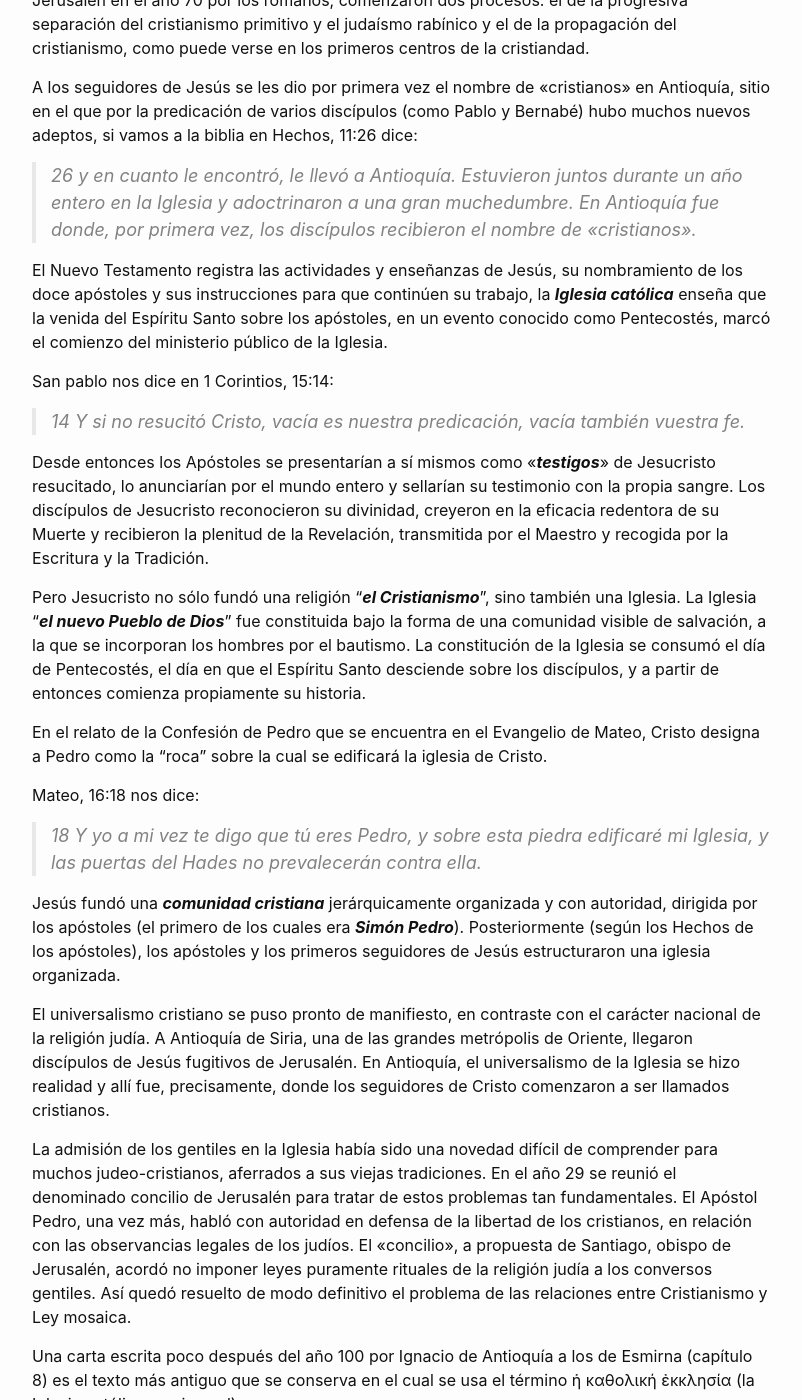
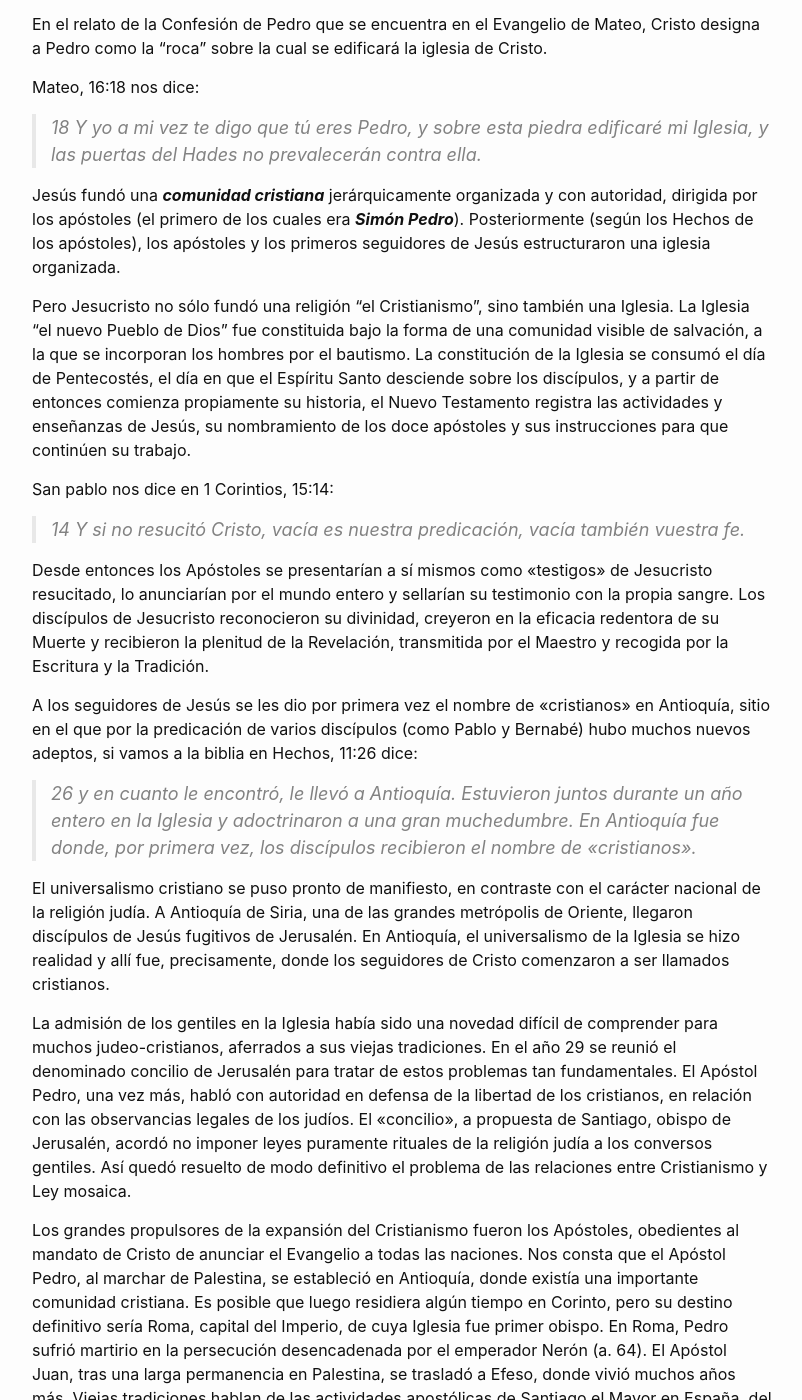
Before and after one commit to dylanmeca/dylanmeca.github.io, a Jekyll site: the page built from _posts/2021-08-10-La-historia-de-la-iglesia-catolica.md, in a window 1280 px wide and 1400 px high, scrolled down 546 px. Shown: the whole window, without its empty margins (238-1040 px from the left). Built offline with Jekyll 4.4.1, drawn with Linux system fonts in a browser that asks for light colours; a script that is not in the unit is left out; comment, search, counter and statistics services are not loaded; some of the changed lines change nothing that is shown; some of the changed text lies outside the part shown.

Commit message:
Update 2021-08-10-La-historia-de-la-iglesia-catolica.md

```diff
--- a/_posts/2021-08-10-La-historia-de-la-iglesia-catolica.md
+++ b/_posts/2021-08-10-La-historia-de-la-iglesia-catolica.md
@@ -11,26 +11,9 @@ keywords:
 
 # Origen
 
-La iglesia católica fue fundada por Jesucristo, la misma resurreción de jesucristo es el dogma
-central del Cristianismo, y constituye la prueba decisiva de la verdad de su doctrina.
-
 Después de la muerte de Esteban (primer mártir cristiano) y de la destrucción del Templo de Jerusalén en el año 70 por los romanos, comenzaron dos procesos: el de la progresiva separación del cristianismo primitivo y el judaísmo rabínico y el de la propagación del cristianismo, como puede verse en los primeros centros de la cristiandad.
 
-A los seguidores de Jesús se les dio por primera vez el nombre de «cristianos» en Antioquía, sitio en el que por la predicación de varios discípulos (como Pablo y Bernabé) hubo muchos nuevos adeptos, si vamos a la biblia en Hechos, 11:26 dice:
-
-> 26 y en cuanto le encontró, le llevó a Antioquía. Estuvieron juntos durante un año entero en la Iglesia y adoctrinaron a una gran muchedumbre. En Antioquía fue donde, por primera vez, los discípulos recibieron el nombre de «cristianos».
-
-El Nuevo Testamento registra las actividades y enseñanzas de Jesús, su nombramiento de los doce apóstoles y sus instrucciones para que continúen su trabajo, la ***Iglesia católica*** enseña que la venida del Espíritu Santo sobre los apóstoles, en un evento conocido como Pentecostés, marcó el comienzo del ministerio público de la Iglesia.
-
-San pablo nos dice en 1 Corintios, 15:14:
-
-> 14 Y si no resucitó Cristo, vacía es nuestra predicación, vacía también vuestra fe.
-
-Desde entonces los Apóstoles se presentarían a sí mismos como «***testigos***» de Jesucristo resucitado, lo anunciarían por el mundo entero y sellarían su testimonio con la propia sangre. Los discípulos de Jesucristo reconocieron su divinidad, creyeron en la eficacia redentora de su Muerte y recibieron la plenitud de la Revelación, transmitida por el Maestro y recogida por la Escritura y la Tradición.
-
-Pero Jesucristo no sólo fundó una religión "***el Cristianismo***", sino también una Iglesia. La Iglesia "***el nuevo Pueblo de Dios***" fue constituida bajo la forma de una comunidad visible de salvación, a la que se incorporan los hombres por el bautismo. La constitución de la Iglesia se consumó el día de Pentecostés, el día en que el Espíritu Santo desciende sobre los discípulos, y a partir de entonces comienza propiamente su historia.
-
-En el relato de la Confesión de Pedro que se encuentra en el Evangelio de Mateo, Cristo designa a Pedro como la "roca" sobre la cual se edificará la iglesia de Cristo.
+En el relato de la Confesión de Pedro que se encuentra en el Evangelio de Mateo, Cristo designa a Pedro como la “roca” sobre la cual se edificará la iglesia de Cristo.
 
 Mateo, 16:18 nos dice:
 
@@ -38,14 +21,26 @@ Mateo, 16:18 nos dice:
 
 Jesús fundó una ***comunidad cristiana*** jerárquicamente organizada y con autoridad, dirigida por los apóstoles (el primero de los cuales era ***Simón Pedro***). Posteriormente (según los Hechos de los apóstoles), los apóstoles y los primeros seguidores de Jesús estructuraron una iglesia organizada.
 
+Pero Jesucristo no sólo fundó una religión “el Cristianismo”, sino también una Iglesia. La Iglesia “el nuevo Pueblo de Dios” fue constituida bajo la forma de una comunidad visible de salvación, a la que se incorporan los hombres por el bautismo. La constitución de la Iglesia se consumó el día de Pentecostés, el día en que el Espíritu Santo desciende sobre los discípulos, y a partir de entonces comienza propiamente su historia, el Nuevo Testamento registra las actividades y enseñanzas de Jesús, su nombramiento de los doce apóstoles y sus instrucciones para que continúen su trabajo.
+
+San pablo nos dice en 1 Corintios, 15:14:
+
+> 14 Y si no resucitó Cristo, vacía es nuestra predicación, vacía también vuestra fe.
+
+Desde entonces los Apóstoles se presentarían a sí mismos como «testigos» de Jesucristo resucitado, lo anunciarían por el mundo entero y sellarían su testimonio con la propia sangre. Los discípulos de Jesucristo reconocieron su divinidad, creyeron en la eficacia redentora de su Muerte y recibieron la plenitud de la Revelación, transmitida por el Maestro y recogida por la Escritura y la Tradición.
+
+A los seguidores de Jesús se les dio por primera vez el nombre de «cristianos» en Antioquía, sitio en el que por la predicación de varios discípulos (como Pablo y Bernabé) hubo muchos nuevos adeptos, si vamos a la biblia en Hechos, 11:26 dice:
+
+> 26 y en cuanto le encontró, le llevó a Antioquía. Estuvieron juntos durante un año entero en la Iglesia y adoctrinaron a una gran muchedumbre. En Antioquía fue donde, por primera vez, los discípulos recibieron el nombre de «cristianos».
+
 El universalismo cristiano se puso pronto de manifiesto, en contraste con el carácter nacional de la religión judía. A Antioquía de Siria, una de las grandes metrópolis de Oriente, llegaron discípulos de Jesús fugitivos de Jerusalén. En Antioquía, el universalismo de la Iglesia se hizo realidad y allí fue, precisamente, donde los seguidores de Cristo comenzaron a ser llamados cristianos.
 
 La admisión de los gentiles en la Iglesia había sido una novedad difícil de comprender para muchos judeo-cristianos, aferrados a sus viejas tradiciones. En el año 29 se reunió el denominado concilio de Jerusalén para tratar de estos problemas tan fundamentales. El Apóstol Pedro, una vez más, habló con autoridad en defensa de la libertad de los cristianos, en relación con las observancias legales de los judíos. El «concilio», a propuesta de Santiago, obispo de Jerusalén, acordó no imponer leyes puramente rituales de la religión judía a los conversos gentiles. Así quedó resuelto de modo definitivo el problema de las relaciones entre Cristianismo y Ley mosaica.
 
+Los grandes propulsores de la expansión del Cristianismo fueron los Apóstoles, obedientes al mandato de Cristo de anunciar el Evangelio a todas las naciones. Nos consta que el Apóstol Pedro, al marchar de Palestina, se estableció en Antioquía, donde existía una importante comunidad cristiana. Es posible que luego residiera algún tiempo en Corinto, pero su destino definitivo sería Roma, capital del Imperio, de cuya Iglesia fue primer obispo. En Roma, Pedro sufrió martirio en la persecución desencadenada por el emperador Nerón (a. 64). El Apóstol Juan, tras una larga permanencia en Palestina, se trasladó a Efeso, donde vivió muchos años más. Viejas tradiciones hablan de las actividades apostólicas de Santiago el Mayor en España, del Apóstol Tomás en la India, del Evangelista Marcos en Alejandría. San Pablo fue el gran apóstol de los pueblos recorriendo Asia, Grecia y posiblemente España.
+
 Una carta escrita poco después del año 100 por Ignacio de Antioquía a los de Esmirna (capítulo 8) es el texto más antiguo que se conserva en el cual se usa el término ἡ καθολική ἐκκλησία (la Iglesia católica o universal):
 
-> "Allí donde aparezca el obispo, allí debe estar el pueblo; tal como allí donde está Jesús, allí está la Iglesia católica."
+> “Allí donde aparezca el obispo, allí debe estar el pueblo; tal como allí donde está Jesús, allí está la Iglesia católica.”
 
 El mismo Ignacio de Antioquía testimonia la existencia de un clero en tres grados que consistía en obispos, presbíteros y diáconos.
-
-Los grandes propulsores de la expansión del Cristianismo fueron los Apóstoles, obedientes al mandato de Cristo de anunciar el Evangelio a todas las naciones. Nos consta que el Apóstol Pedro, al marchar de Palestina, se estableció en Antioquía, donde existía una importante comunidad cristiana. Es posible que luego residiera algún tiempo en Corinto, pero su destino definitivo sería Roma, capital del Imperio, de cuya Iglesia fue primer obispo. En Roma, Pedro sufrió martirio en la persecución desencadenada por el emperador Nerón (a. 64). El Apóstol Juan, tras una larga permanencia en Palestina, se trasladó a Efeso, donde vivió muchos años más. Viejas tradiciones hablan de las actividades apostólicas de Santiago el Mayor en España, del Apóstol Tomás en la India, del Evangelista Marcos en Alejandría. San Pablo fue el gran apóstol de los pueblos recorriendo Asia, Grecia y posiblemente España.
```
